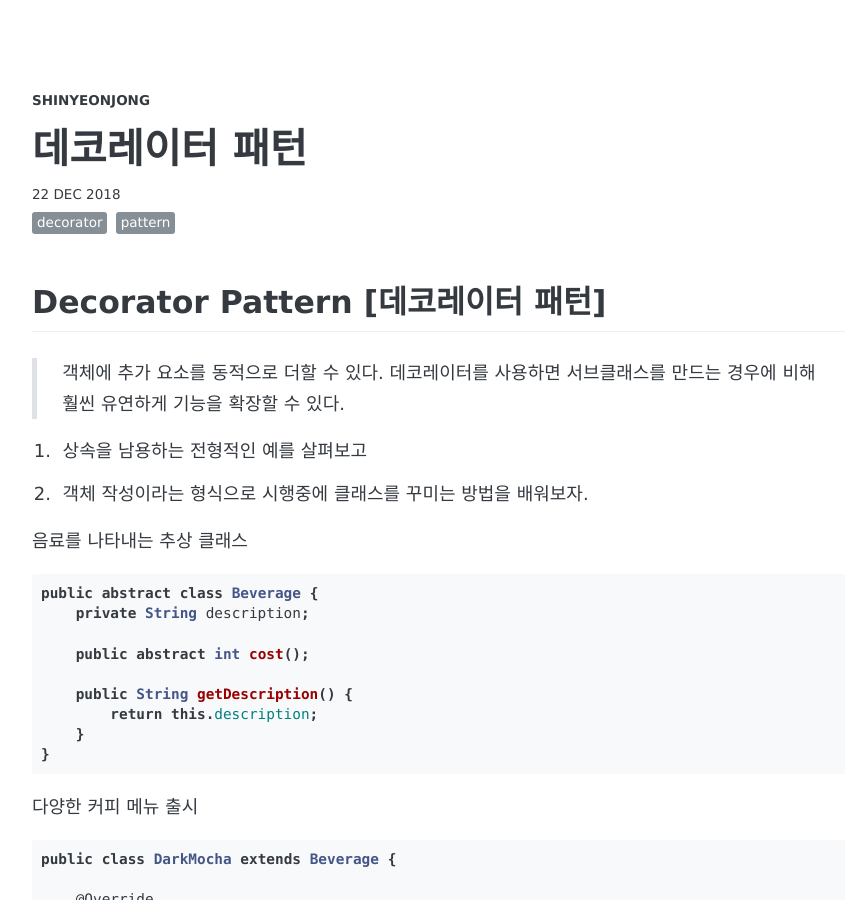
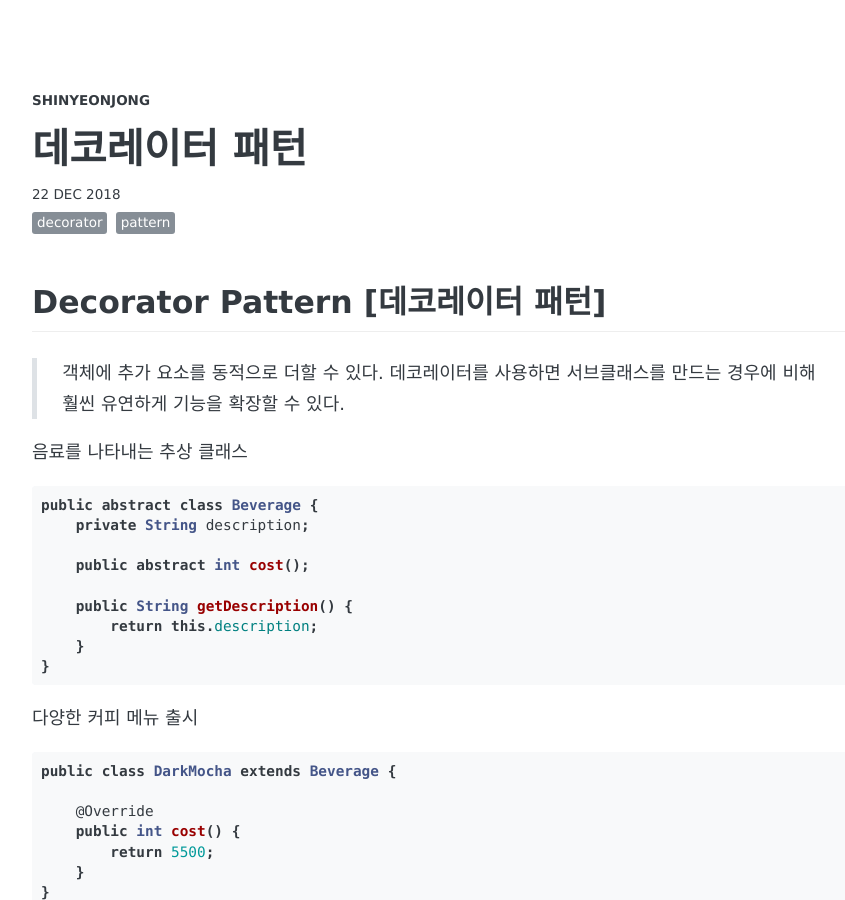
Before and after one commit to shinyeonjong/shin.github.io, a Jekyll site: the page built from _posts/2018-12-30-decorator-pattern.md, in a window 1280 px wide and 900 px high. Shown: the whole window, without its empty margins (194-1039 px from the left). Built offline with Jekyll 4.4.1, drawn with Linux system fonts in a browser that asks for light colours; some web fonts are replaced.

Commit message:
add decorator pattern

````diff
--- a/_posts/2018-12-30-decorator-pattern.md
+++ b/_posts/2018-12-30-decorator-pattern.md
@@ -9,9 +9,6 @@ share: false
 ---
 ## Decorator Pattern [데코레이터 패턴]
 >객체에 추가 요소를 동적으로 더할 수 있다. 데코레이터를 사용하면 서브클래스를 만드는 경우에 비해 훨씬 유연하게 기능을 확장할 수 있다.
-
-1. 상속을 남용하는 전형적인 예를 살펴보고
-2. 객체 작성이라는 형식으로 시행중에 클래스를 꾸미는 방법을 배워보자.
 
 음료를 나타내는 추상 클래스
 ```java
````
